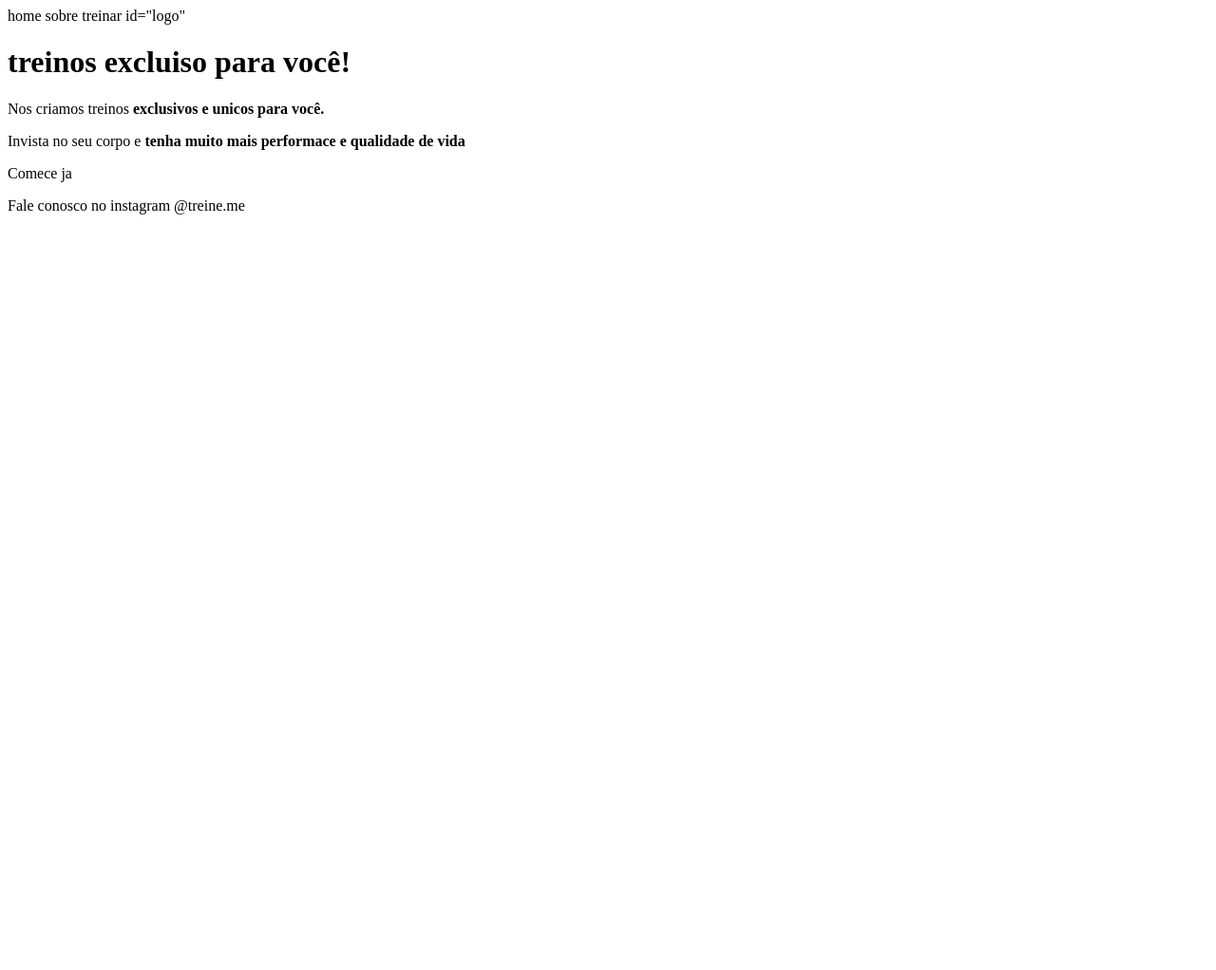
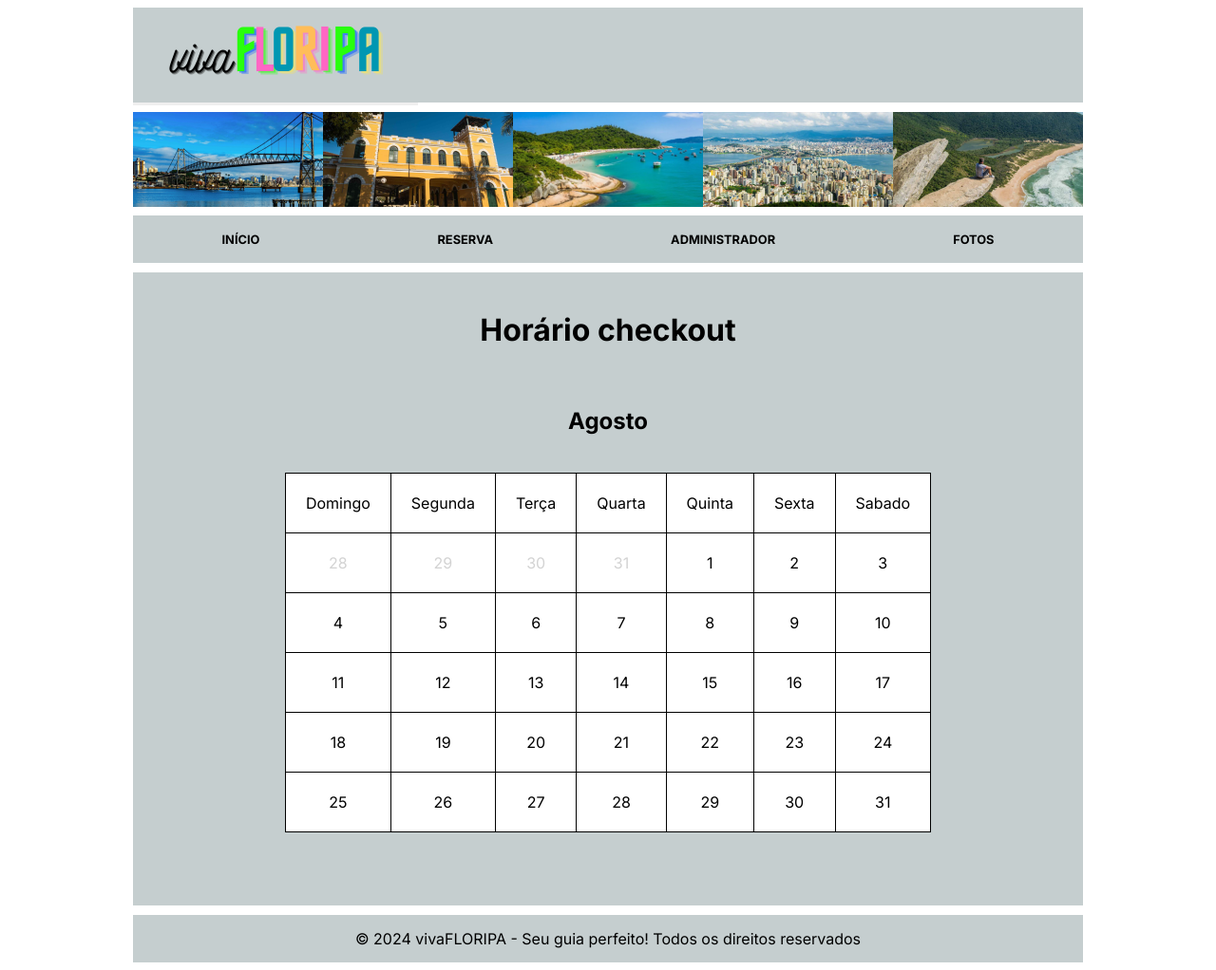
Before and after one commit to isadoraapg/Web_uniSenai_branchs, a plain HTML site: page pag3.html in a window 1280 px wide. Shown: the whole page at 95% size. Before the commit the page ends 800 px from the top, so only its background shows below. Drawn offline with Linux system fonts and the light colour scheme.

Commit message:
"passando as branchs pro main"

```diff
--- a/pag3.html
+++ b/pag3.html
@@ -1,30 +1,128 @@
 <!DOCTYPE html>
-<html>
-    <head>
-        <link rel="stylesheet" type="text/css" href="stylesheet.css" media="screen" />
-        <title> </title>
-     </head>
+<html lang="pt-BR">
+<style>
+    table,
+    tr,
+    td {
+        border: 1px solid black;
+        border-collapse: collapse;
+        text-align: center;
+    }
+</style>
+
+<head>
+
+    <link rel="preconnect" href="https://fonts.googleapis.com">
+    <link rel="preconnect" href="https://fonts.gstatic.com" crossorigin>
+
+    <meta charset="UTF-8">
+    <meta name="viewport" content="width=device-width, initial-scale=1.0">
+    <title>Viva Floripa Hostel</title>
+    <link rel="stylesheet" href="css/stylesIndex.css" />
+
+    <link
+        href="https://fonts.googleapis.com/css2?family=Inter:ital,opsz,wght@0,14..32,100..900;1,14..32,100..900&family=Open+Sans:ital,wght@0,300..800;1,300..800&display=swap"
+        rel="stylesheet">
+</head>
+
 <body>
     <header>
-        <div>
-            <title> Treine.me</title><tile> home sobre  treinar</tile>
-            id="logo"
-            <a href=""></a>
-        </div>
+        <div id="pagina-inicial">
+
+            <div id="brand">
+                <button class="logo-index"><a href="index.html"><img src="img/vivafloripa.png"
+                            alt="viva FLORIPA" /></a></button>
+            </div>
+
+            <div id="imagem-barra">
+                <div><img src="img/ponte.png" alt="ponte hercílio luz" /></div>
+                <div><img src="img/mercado.png" alt="mercado publico" /></div>
+                <div><img src="img/praia.png" alt="praia" /></div>
+                <div><img src="img/mirante.png" alt="mirante" /></div>
+                <div><img src="img/trilha.png" alt="trilha lagoinha do leste"></div>
+            </div>
+
+
+            <nav class="barra-menu">
+                <a href="index.html" class="menu-item">INÍCIO</a>
+                <a href="pag2.html" class="menu-item">RESERVA</a>
+                <a href="pag3.html" class="menu-item">ADMINISTRADOR</a>
+                <a href="pag4.html" class="menu-item">FOTOS</a>
+
+            </nav>
     </header>
-    <h1> <strong>treinos</strong> excluiso <strong>para você!</strong></h1>
-    <h2> </h2>
-    <p>
-        Nos criamos treinos <strong> <span style=”color: blue;”>exclusivos</span> e unicos para você.</strong>
-    </p>
-    <p>
-        Invista no seu corpo e <strong>tenha muito mais performace e qualidade de vida</strong>
-    </p>
-   <p>
-    Comece ja
-   </p>
-   <p>
-    Fale conosco no instagram @treine.me
-   </p>
+    <main>
+    </br>
+        <h1 align="center">
+            Horário checkout
+        </h1>
+        </br>
+        <h2 align="center">
+            Agosto
+        </h2>
+        </br>
+        <table bgcolor="white" align="center" cellspacing="21" cellpadding="21">
+            <caption align="top"></caption>
+            <tr>
+                <td>Domingo</td>
+                <td>Segunda</td>
+                <td>Terça</td>
+                <td>Quarta</td>
+                <td>Quinta</td>
+                <td>Sexta</td>
+                <td>Sabado</td>
+            </tr>
+            <tr>
+                <td style="color: lightgray;" >28</td>
+                <td style="color: lightgray;" >29</td>
+                <td style="color: lightgray;" >30</td>
+                <td style="color: lightgray;" >31</td>
+                <td>1</td>
+                <td>2</td>
+                <td>3</td>
+            </tr>
+            <tr>
+                <td>4</td>
+                <td>5</td>
+                <td>6</td>
+                <td>7</td>
+                <td>8</td>
+                <td>9</td>
+                <td>10</td>
+            </tr>
+            <tr>
+                <td>11</td>
+                <td>12</td>
+                <td>13</td>
+                <td>14</td>
+                <td>15</td>
+                <td>16</td>
+                <td>17</td>
+            </tr>
+            <tr>
+                <td>18</td>
+                <td>19</td>
+                <td>20</td>
+                <td>21</td>
+                <td>22</td>
+                <td>23</td>
+                <td>24</td>
+            </tr>
+            <tr>
+                <td>25</td>
+                <td>26</td>
+                <td>27</td>
+                <td>28</td>
+                <td>29</td>
+                <td>30</td>
+                <td>31</td>
+            </tr>
+        </table>
+    </main>
+    <footer>
+        <p id="texto-footer">&copy; 2024 vivaFLORIPA - Seu guia perfeito! Todos os direitos reservados</p>
+    </footer>
+    </div>
 </body>
+
 </html>
```
